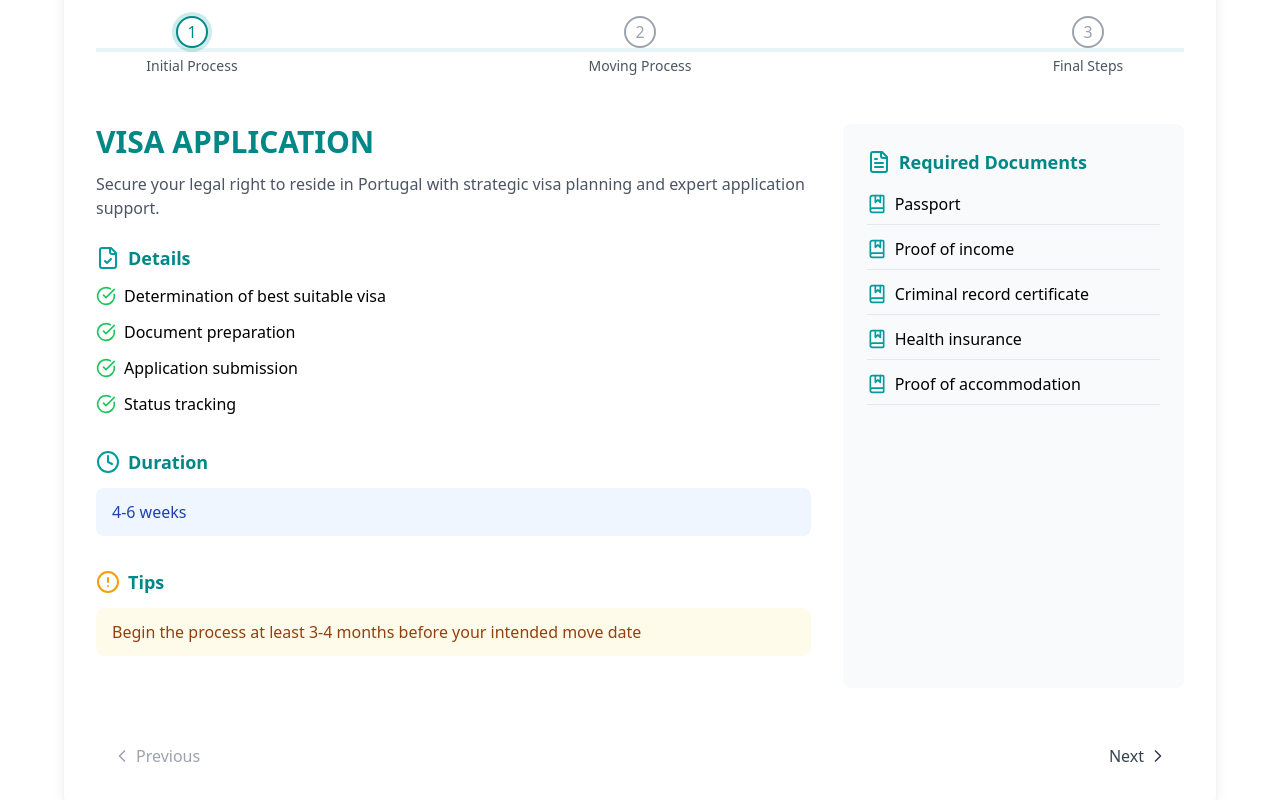
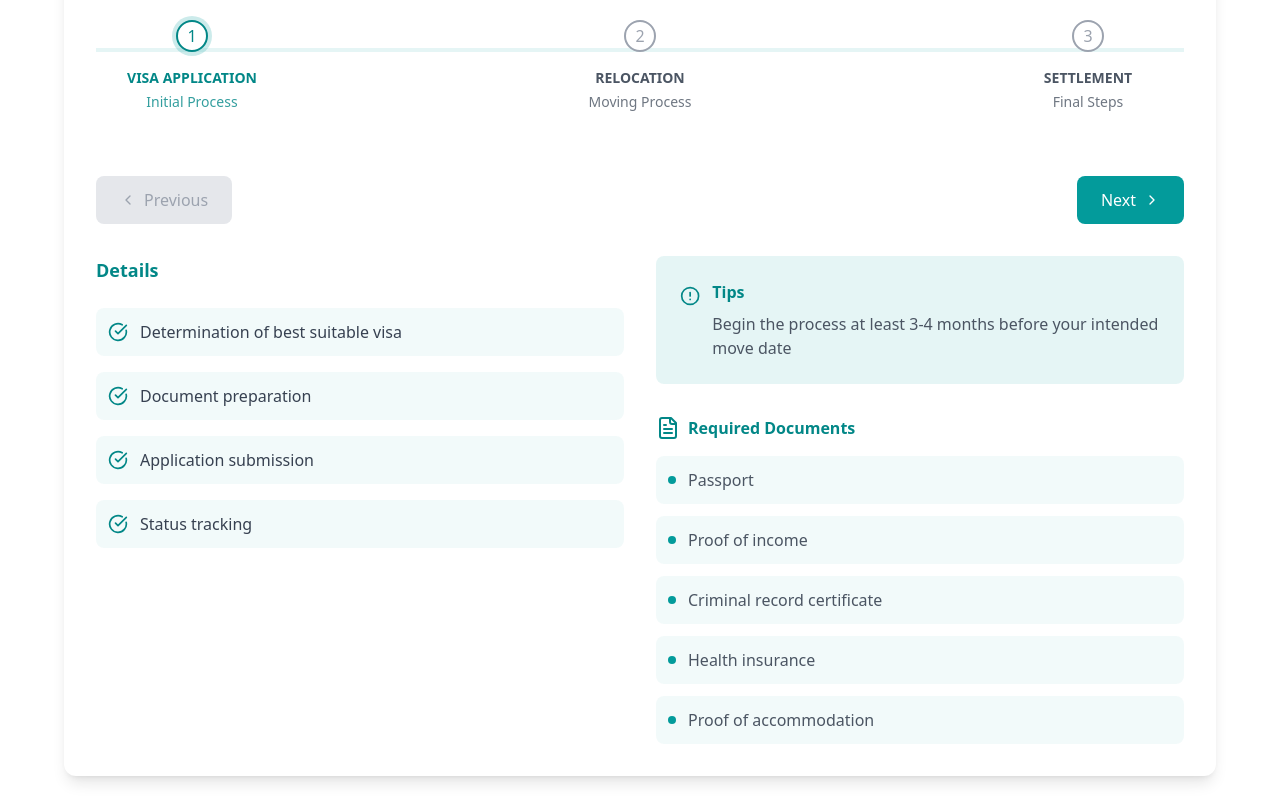
Before and after one commit to mouniamikou/lawyer-mounia, a Next.js app: page /installationportugal in a window 1280 px wide. Shown: the part 620-1420 px from the top of the page. Built offline with nearby package versions, Linux system fonts and the light colour scheme.

Commit message:
fixing design installationP

```diff
--- a/src/app/blogs/[slug]/page.js
+++ b/src/app/blogs/[slug]/page.js
@@ -189,7 +189,7 @@ const BlogPost = () => {
 
         return (
           <li key={id}>
-            <a href={`#${id}`} className="text-blue-500 hover:underline">
+            <a href={`#${id}`} className="text-white hover:underline">
               {text}
             </a>
           </li>
@@ -237,13 +237,16 @@ const BlogPost = () => {
           {post.category}
         </span>
         <h1 className="text-5xl font-bold mb-4">{post.title}</h1>
+
         <time className="text-gray-600 block mb-6">
           {formatDate(post.publishedAt)}
         </time>
+        <p className="text-xl text-gray-700 mb-4">{post.description[language] || post.description.en}</p>
       </div>
 
       {post.mainImage && (
         <div className="relative w-full h-[500px] mb-12">
+
           <Image
             src={post.mainImage.asset.url}
             alt={post.title}
@@ -254,10 +257,10 @@ const BlogPost = () => {
         </div>
       )}
 
-      <div className="prose prose-lg max-w-none">
-        <nav className="mb-6 p-4 border rounded-lg bg-gray-100">
-          <h3 className="text-xl font-semibold mb-2">Summary</h3>
-          <ul className="list-disc pl-5">{generateSummary(post.body)}</ul>
+      <div className="prose  prose-lg max-w-none">
+        <nav className="mb-6 p-4 border rounded-lg bg-primary ">
+          <h3 className="text-xl text-white font-semibold mb-2">Summary</h3>
+          <ul className="list-disc text-white pl-5">{generateSummary(post.body)}</ul>
         </nav>
         <PortableText value={post.body} components={components} />
       </div>
--- a/src/components/business/BusinessComponent.jsx
+++ b/src/components/business/BusinessComponent.jsx
@@ -6,7 +6,6 @@ import {
   Download,
   FileText,
   CheckCircle,
-  AlertTriangle,
   AlertCircle,
   Info,
   ChevronLeft,
@@ -14,7 +13,6 @@ import {
   Building,
   Scale,
   FileCheck,
-  HandCoins,
   Users,
 } from "lucide-react";
 import { useLanguage } from "@/context/LanguageContext";
--- a/src/components/installation/InstallationPortugal.jsx
+++ b/src/components/installation/InstallationPortugal.jsx
@@ -156,14 +156,15 @@ const InstallationPortugal = () => {
             </button>
           </div>
 
-          <div className="relative mb-12">
+          {/* Timeline */}
+          <div className="relative mb-8 sm:mb-12 overflow-x-auto pb-4">
             <div className="absolute top-8 left-0 w-full h-1 bg-[#039B9B]/10" />
 
-            <div className="relative flex justify-between">
+            <div className="relative flex justify-between min-w-[640px] sm:min-w-0 px-4 sm:px-0">
               {currentSteps.map((step, index) => (
                 <motion.div
                   key={index}
-                  className={`relative flex flex-col items-center w-48 group ${
+                  className={`relative flex flex-col items-center w-40 sm:w-48 group ${
                     index === activeStep ? "scale-105" : ""
                   }`}
                   initial={{ opacity: 0, y: 20 }}
@@ -172,7 +173,7 @@ const InstallationPortugal = () => {
                 >
                   <button
                     onClick={() => handleStepClick(index)}
-                    className={`w-8 h-8 rounded-full flex items-center justify-center
+                    className={`w-8 h-8 mt-1 rounded-full flex items-center justify-center
                       ${index <= activeStep ? "text-primary-dark" : "text-gray-400"}
                       ${index === activeStep ? "ring-4 ring-[#039B9B]/20" : ""}
                       bg-white border-2 border-current
@@ -180,85 +181,113 @@ const InstallationPortugal = () => {
                   >
                     <span className="font-medium">{index + 1}</span>
                   </button>
-                  <span className="text-center text-sm text-gray-600 mt-2 font-medium">
+
+                  <div
+                    className={`text-center mt-4 transition-colors duration-300 ${
+                      index === activeStep ? "text-primary-dark" : "text-gray-600"
+                    }`}
+                  >
+                    <h3 className="font-bold text-xs sm:text-sm mb-1">
+                      {step.title}
+                    </h3>
+                    <p className="text-xs sm:text-sm opacity-80">
                       {step.description}
-                  </span>
+                    </p>
+                  </div>
                 </motion.div>
               ))}
             </div>
           </div>
 
+          {/* Navigation */}
+          <div className="flex justify-between gap-4 mb-6 sm:mb-8">
+            <button
+              onClick={handlePrevious}
+              disabled={activeStep === 0}
+              className={`px-4 py-2 sm:px-6 sm:py-3 rounded-lg transition-all flex items-center gap-2 text-sm sm:text-base flex-1 sm:flex-none justify-center ${
+                activeStep > 0
+                  ? "bg-[#039B9B] text-white hover:shadow-lg"
+                  : "bg-gray-200 text-gray-400 cursor-not-allowed"
+              }`}
+            >
+              <ChevronLeft className="w-4 h-4" />
+              <span className="hidden sm:inline">{t.stepAction.previous}</span>
+            </button>
+            <button
+              onClick={handleNext}
+              disabled={activeStep === currentSteps.length - 1}
+              className={`px-4 py-2 sm:px-6 sm:py-3 rounded-lg transition-all flex items-center gap-2 text-sm sm:text-base flex-1 sm:flex-none justify-center ${
+                activeStep < currentSteps.length - 1
+                  ? "bg-[#039B9B] text-white hover:shadow-lg"
+                  : "bg-gray-200 text-gray-400 cursor-not-allowed"
+              }`}
+            >
+              <span className="hidden sm:inline">{t.stepAction.next}</span>
+              <ChevronRight className="w-4 h-4" />
+            </button>
+          </div>
+
+          {/* Content */}
           <AnimatePresence mode="wait">
             <motion.div
               key={activeStep}
               initial={{ opacity: 0, y: 20 }}
               animate={{ opacity: 1, y: 0 }}
               exit={{ opacity: 0, y: -20 }}
-              transition={{ duration: 0.4 }}
-              className="mb-8"
+              className="grid grid-cols-1 md:grid-cols-2 gap-6 sm:gap-8"
             >
-              <div className="grid grid-cols-1 lg:grid-cols-3 gap-8">
-                {/* Left Column - Main Step Info */}
-                <div className="lg:col-span-2">
-                  <h3 className="text-3xl font-bold text-primary-dark mb-3">
-                    {currentStep.title}
-                  </h3>
-                  <p className="text-gray-600 mb-6">
-                    {currentStep.descriptionDetails}
-                  </p>
-
-                  <div className="mb-8">
-                    <h4 className="text-lg font-semibold text-primary-dark mb-3 flex items-center">
-                      <LucideFileCheck className="mr-2 text-primary" />
+              <div>
+                <div className="flex items-center gap-2 mb-4 sm:mb-6">
+                  {currentStep.icon}
+                  <h4 className="font-semibold text-primary-dark text-base sm:text-lg">
                     {t.stepInfo.details}
                   </h4>
-                    <ul className="space-y-3">
-                      {currentStep.details.map((detail, index) => (
-                        <li key={index} className="flex items-start">
-                          <CheckCircle className="text-green-500 h-5 w-5 mt-0.5 mr-2 shrink-0" />
-                          <span>{detail}</span>
+                </div>
+                <ul className="space-y-3 sm:space-y-4">
+                  {currentStep.details.map((detail, i) => (
+                    <li
+                      key={i}
+                      className="flex items-start gap-3 bg-[#039B9B]/5 p-3 rounded-lg text-sm sm:text-base"
+                    >
+                      <CheckCircle className="w-4 h-4 sm:w-5 sm:h-5 text-primary-dark mt-0.5 flex-shrink-0" />
+                      <span className="text-gray-700">{detail}</span>
                     </li>
                   ))}
                 </ul>
               </div>
 
-                  <div className="mb-8">
-                    <h4 className="text-lg font-semibold text-primary-dark mb-3 flex items-center">
-                      <Clock className="mr-2 text-primary" />
-                      {t.stepInfo.duration}
-                    </h4>
-                    <div className="px-4 py-3 bg-blue-50 text-blue-800 rounded-lg">
-                      {currentStep.duration}
-                    </div>
-                  </div>
-
+              <div className="space-y-6 sm:space-y-8">
                 {showTips && (
-                    <div className="mb-8">
-                      <h4 className="text-lg font-semibold text-primary-dark mb-3 flex items-center">
-                        <AlertCircle className="mr-2 text-amber-500" />
+                  <div className="bg-[#039B9B]/10 rounded-lg p-4 sm:p-6">
+                    <div className="flex items-start gap-3">
+                      <AlertCircle className="w-6 h-6 text-primary-dark mt-1" />
+                      <div>
+                        <h4 className="font-semibold text-primary-dark mb-2 text-sm sm:text-base">
                           {t.stepInfo.tips}
                         </h4>
-                      <div className="px-4 py-3 bg-amber-50 text-amber-800 rounded-lg">
+                        <p className="text-gray-600 text-sm sm:text-base">
                           {currentStep.tips}
+                        </p>
+                      </div>
                     </div>
                   </div>
                 )}
-                </div>
 
-                {/* Right Column - Required Documents */}
-                <div className="bg-gray-50 p-6 rounded-lg">
-                  <h4 className="text-lg font-semibold text-primary-dark mb-4 flex items-center">
-                    <FileText className="mr-2 text-primary" />
+                <div>
+                  <div className="flex items-center gap-2 mb-4">
+                    <FileText className="w-5 h-5 sm:w-6 sm:h-6 text-primary-dark" />
+                    <h4 className="font-semibold text-primary-dark text-sm sm:text-base">
                       {t.stepInfo.requiredDocs}
                     </h4>
+                  </div>
                   <ul className="space-y-3">
-                    {currentStep.requiredDocs.map((doc, index) => (
+                    {currentStep.requiredDocs.map((doc, i) => (
                       <li
-                        key={index}
-                        className="flex items-start border-b border-gray-200 pb-2"
+                        key={i}
+                        className="flex items-center gap-3 text-gray-600 bg-[#039B9B]/5 p-3 rounded-lg text-sm sm:text-base"
                       >
-                        <BookMarked className="text-primary h-5 w-5 mt-0.5 mr-2 shrink-0" />
-                        <span>{doc}</span>
+                        <div className="w-2 h-2 rounded-full bg-[#039B9B]" />
+                        {doc}
                       </li>
                     ))}
                   </ul>
@@ -266,33 +295,6 @@ const InstallationPortugal = () => {
               </div>
             </motion.div>
           </AnimatePresence>
-
-          <div className="flex justify-between pt-4">
-            <button
-              onClick={handlePrevious}
-              disabled={activeStep === 0}
-              className={`flex items-center px-4 py-2 rounded-lg transition-colors ${
-                activeStep === 0
-                  ? "text-gray-400 cursor-not-allowed"
-                  : "text-gray-700 hover:bg-gray-100"
-              }`}
-            >
-              <ChevronLeft className="w-5 h-5 mr-1" />
-              {t.stepAction.previous}
-            </button>
-            <button
-              onClick={handleNext}
-              disabled={activeStep === currentSteps.length - 1}
-              className={`flex items-center px-4 py-2 rounded-lg transition-colors ${
-                activeStep === currentSteps.length - 1
-                  ? "text-gray-400 cursor-not-allowed"
-                  : "text-gray-700 hover:bg-gray-100"
-              }`}
-            >
-              {t.stepAction.next}
-              <ChevronRight className="w-5 h-5 ml-1" />
-            </button>
-          </div>
         </div>
       </div>
     </div>
```
Lines whose indentation alone changed are shown as unchanged.
